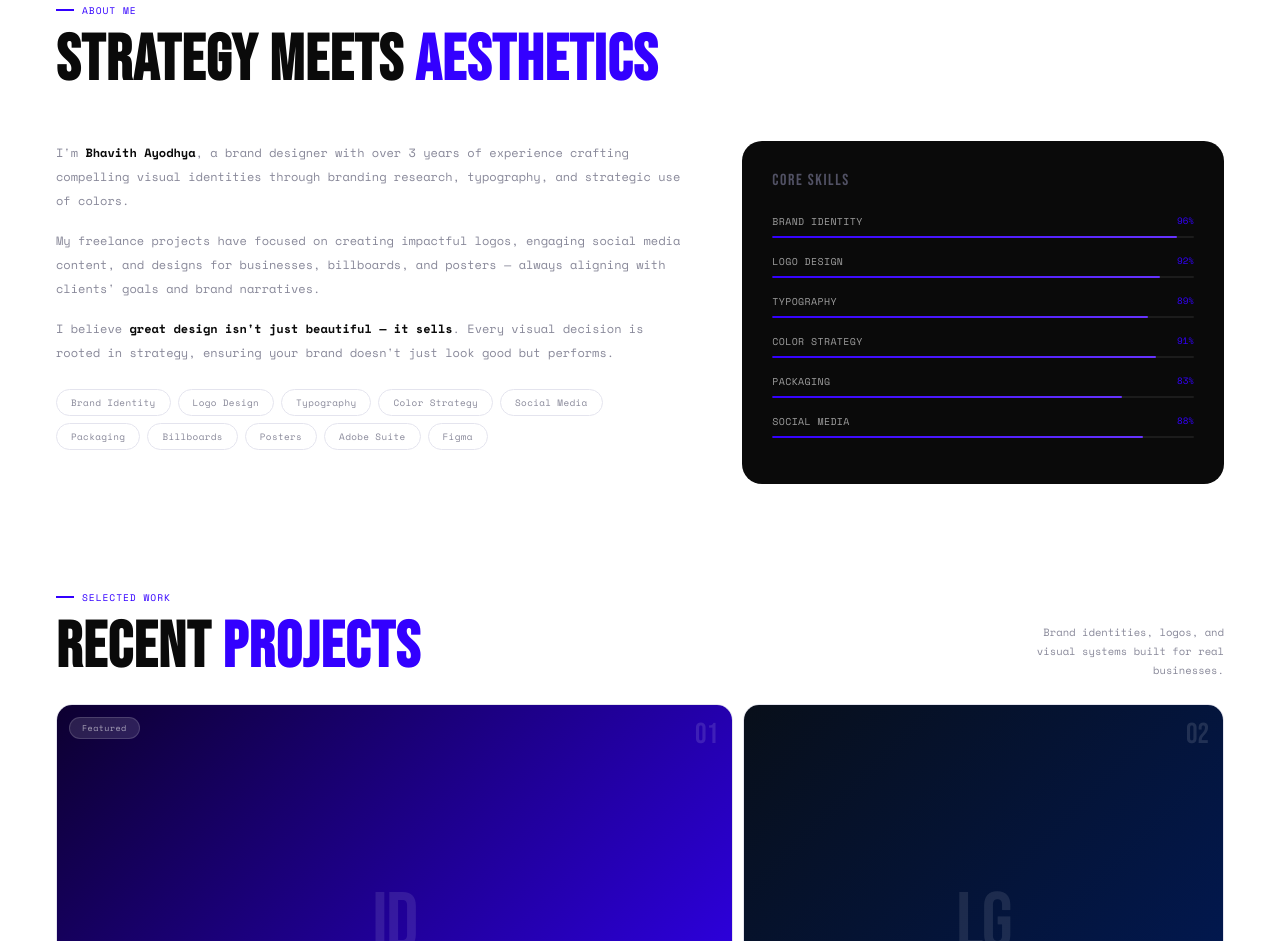
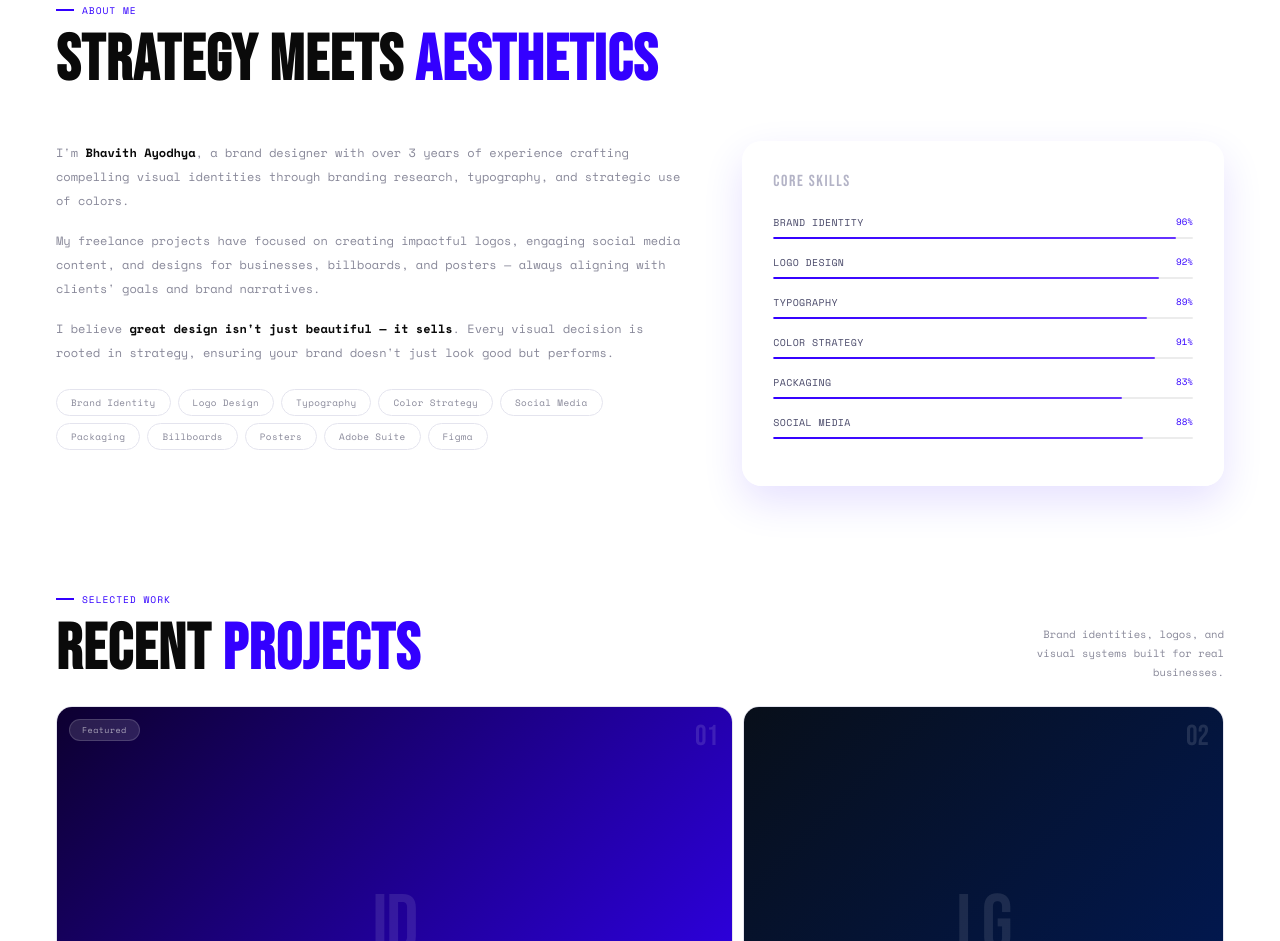
Before and after one commit to bhavithayodhya01/Bhavith-Ayodhya-Portfolio, a plain HTML site: page index.html in a window 1280 px wide. Shown: the part 1068-2009 px from the top of the page. Drawn offline with nearby package versions, Linux system fonts and the light colour scheme.

Commit message:
Refine theme styles and enhance skills card appearanceabhi2
Updated CSS variables for light and dark themes, adjusted styles for skills card, and added backdrop filter and box shadow.

```diff
--- a/index.html
+++ b/index.html
@@ -11,14 +11,14 @@
 [data-theme="light"]{
   --bg:#FFFFFF;--surface:#F5F5F8;--card:#F0F0F5;--dark:#0A0A0A;
   --border:#E4E4EE;--muted:#888899;--text:#0A0A0A;
-  --card-bg:#FFFFFF;--skills-bg:#0A0A0A;--skills-text:rgba(255,255,255,.6);
+  --card-bg:#FFFFFF;--skills-bg:rgba(255,255,255,.62);--skills-text:#4A4A6A;
   --nav-bg:rgba(255,255,255,.88);--fc-bg:rgba(255,255,255,.92);
   --input-bg:#F5F5F8;--shadow:rgba(51,0,255,.08);
 }
 [data-theme="dark"]{
   --bg:#08080F;--surface:#0F0F1A;--card:#12121E;--dark:#FFFFFF;
   --border:rgba(255,255,255,.08);--muted:rgba(255,255,255,.4);--text:#FFFFFF;
-  --card-bg:#12121E;--skills-bg:#1A1A2E;--skills-text:rgba(255,255,255,.5);
+  --card-bg:#12121E;--skills-bg:#2E2E4F;--skills-text:rgba(255,255,255,.5);
   --nav-bg:rgba(8,8,15,.88);--fc-bg:rgba(15,15,26,.92);
   --input-bg:#12121E;--shadow:rgba(51,0,255,.15);
 }
@@ -119,7 +119,9 @@ h2 em{color:var(--p);font-style:normal;}
 .tag-cloud{display:flex;flex-wrap:wrap;gap:7px;margin-top:24px;}
 .stag-pill{padding:6px 14px;border-radius:100px;border:1px solid var(--border);font-family:'Space Mono',monospace;font-size:.58rem;color:var(--muted);letter-spacing:.04em;transition:border-color .2s,color .2s,background .2s;}
 .stag-pill:hover{border-color:var(--p);color:var(--p);background:rgba(51,0,255,.05);}
-.skills-card{background:var(--skills-bg);border-radius:20px;padding:30px;transition:background .35s;}
+.skills-card{background:var(--skills-bg);border:1px solid rgba(255,255,255,.72);backdrop-filter:blur(14px);-webkit-backdrop-filter:blur(14px);border-radius:20px;padding:30px;box-shadow:0 16px 40px rgba(51,0,255,.12);transition:background .35s,border-color .35s,box-shadow .35s;}
+[data-theme="light"] .skills-card{background:rgba(255,255,255,.62);}
+[data-theme="dark"] .skills-card{background:#2E2E4F;}
 .skills-card-ttl{font-family:'Bebas Neue',cursive;font-size:1rem;letter-spacing:.1em;color:rgba(128,128,160,.6);margin-bottom:24px;}
 .sk{margin-bottom:16px;}
 .sk-top{display:flex;justify-content:space-between;margin-bottom:7px;}
```
